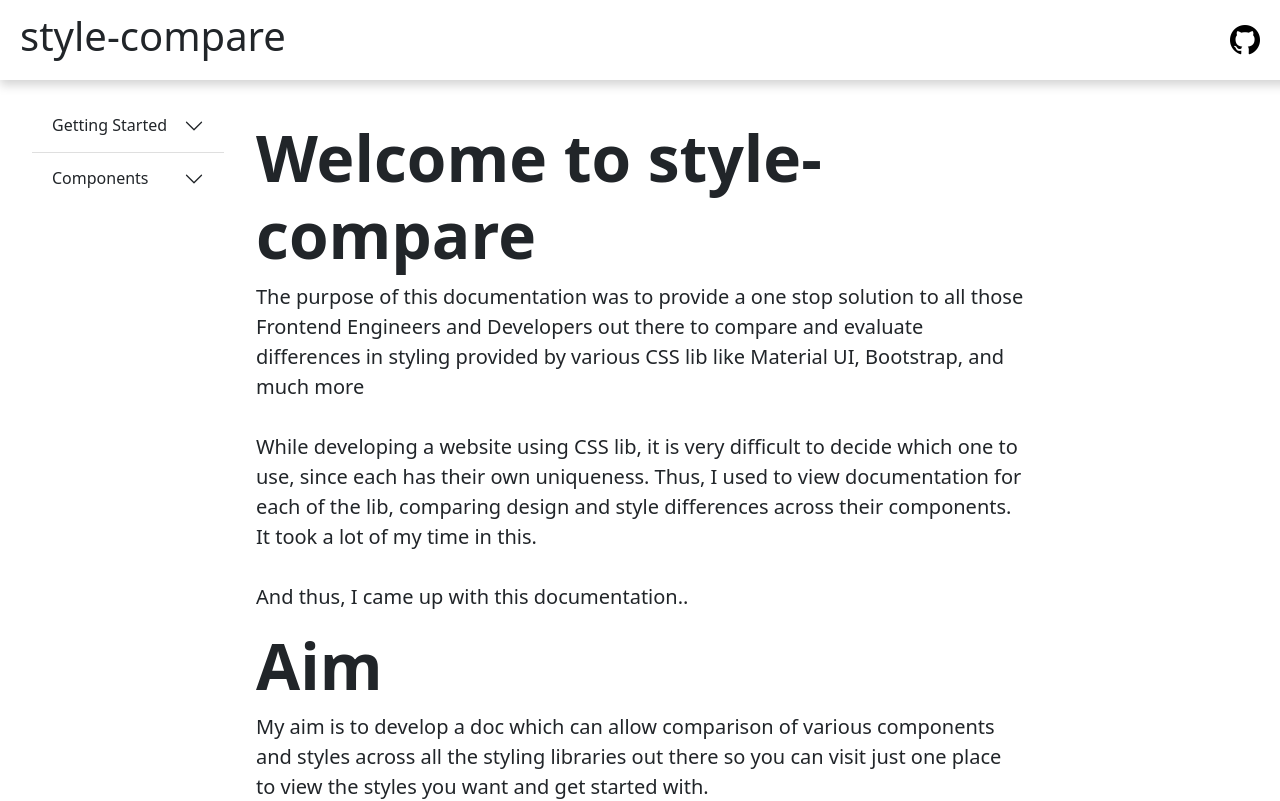
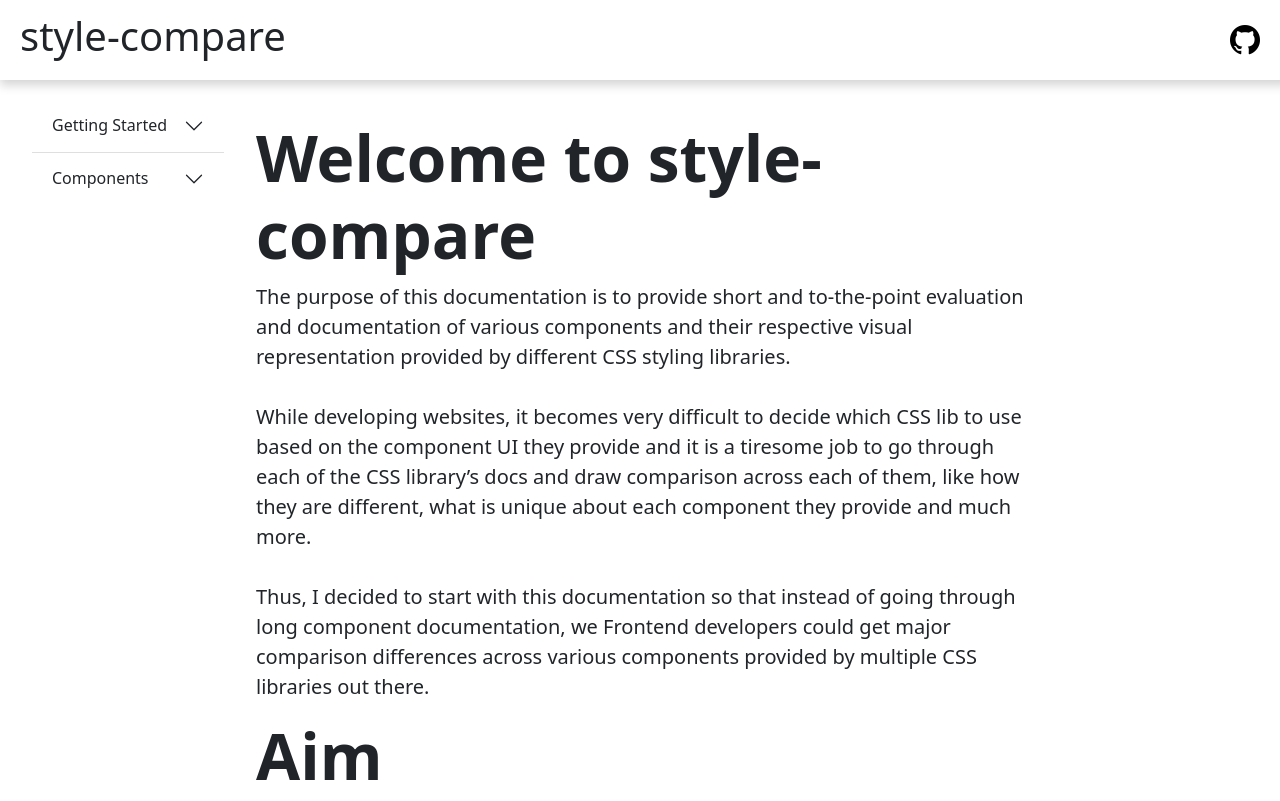
Before and after one commit to goyal-Dushi/style-compare, a React (Create React App) app: page / in a window 1280 px wide. Shown: the top 801 px of the page. Built offline with nearby package versions, Linux system fonts and the light colour scheme.

Commit message:
changed homepage content

```diff
--- a/src/pages/Home.js
+++ b/src/pages/Home.js
@@ -4,21 +4,23 @@ export default function Home() {
       <h1 className={"display-3 fw-bold"}> {"Welcome to style-compare"} </h1>
       <p className={"fs-5"}>
         {
-          "The purpose of this documentation was to provide a one stop solution to all those Frontend Engineers and Developers out there to compare and evaluate differences in styling provided by various CSS lib like Material UI, Bootstrap, and much more"
+          "The purpose of this documentation is to provide short and to-the-point evaluation and documentation of various components and their respective visual representation provided by different CSS styling libraries. "
         }
         <br />
         <br />
         {
-          "While developing a website using CSS lib, it is very difficult to decide which one to use, since each has their own uniqueness. Thus, I used to view documentation for each of the lib, comparing design and style differences across their components. It took a lot of my time in this."
+          "While developing websites, it becomes very difficult to decide which CSS lib to use based on the component UI they provide and it is a tiresome job to go through each of the CSS library’s docs and draw comparison across each of them, like how they are different, what is unique about each component they provide and much more."
         }
         <br />
         <br />
-        {"And thus, I came up with this documentation.."}
+        {
+          "Thus, I decided to start with this documentation so that instead of going through long component documentation, we Frontend developers could get major comparison differences across various components provided by multiple CSS libraries out there."
+        }
       </p>
       <h3 className={"display-3 fw-bold"}> {"Aim"} </h3>
       <p className={"fs-5"}>
         {
-          "My aim is to develop a doc which can allow comparison of various components and styles across all the styling libraries out there so you can visit just one place to view the styles you want and get started with."
+          "My aim is to make this documentation useful, to the point and short, covering all major differences across various component styles and their respective features provided by all major/minor CSS libraries out there so as to act as a one stop solution for all Frontend Developers out there to be able to easily evaluate CSS libraries out there and choose appropriately."
         }
       </p>
     </div>
```
